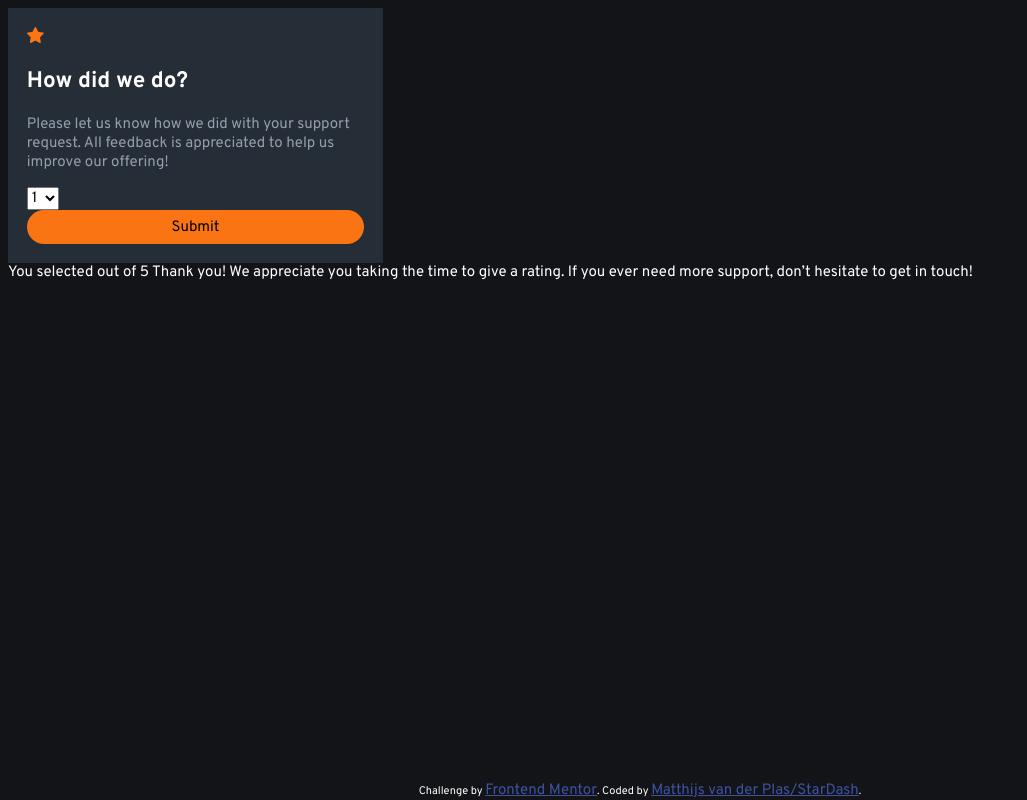
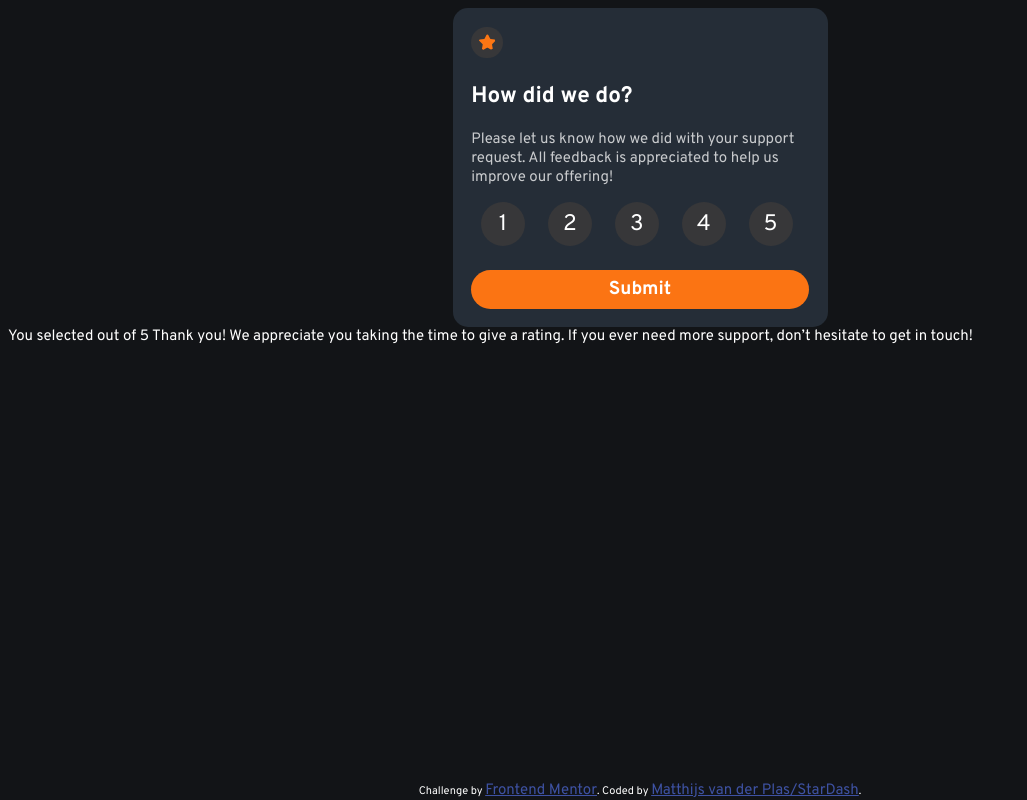
Before and after one commit to MatthijsvanderPlas/Interactive-rating, a plain HTML site: page index.html in a window 1280 px wide. Shown: the whole page, without its empty margins (0-1027 px from the left). Drawn offline with Linux system fonts and the light colour scheme.

Commit message:
Happy with the first "card/state"

```diff
--- a/index.html
+++ b/index.html
@@ -16,7 +16,8 @@
 </head>
 <body>
   <main class="container">
-    <img src="./images/icon-star.svg">
+    <section class="card">
+      <img class="img-star" src="./images/icon-star.svg" alt="star">
 
       <h2>How did we do?</h2>
 
@@ -25,16 +26,24 @@
         to help us improve our offering!
       </p>
       <form action="">
-      <select name="rating">
-        <option value="1">1</option>
-        <option value="2">2</option>
-        <option value="3">3</option>
-        <option value="4">4</option>
-        <option value="5">5</option>
-      </select>
+        <div class="row">
+          <div class="rating">
+            <input id="value1" type="radio" name="rating_select" />
+            <label for="value1">1</label>
+            <input id="value2" type="radio" name="rating_select" />
+            <label for="value2">2</label>
+            <input id="value3" type="radio" name="rating_select" />
+            <label for="value3">3</label>
+            <input id="value4" type="radio" name="rating_select" />
+            <label for="value4">4</label>
+            <input id="value5" type="radio" name="rating_select" />
+            <label for="value5">5</label>
+          </div>
+        </div>
 
         <input class="submit-btn" type="submit" value="Submit">
       </form>
+    </section>
   </main>
   <!-- Rating state end -->
 
--- a/style.css
+++ b/style.css
@@ -20,6 +20,7 @@
     --white: hsl(0, 0%, 100%);
     --lightGrey: hsl(217, 12%, 63%);
     --mediumGrey: hsl(216, 12%, 54%);
+    --darkGrey: hsl(240, 2%, 22%);
     --darkBlue: hsl(213, 19%, 18%);
     --veryDarkBlue: hsl(216, 12%, 8%);
 }
@@ -33,13 +34,27 @@ h2 {
     font-size: 1.5rem;
 }
 
-.container {
+p {
+    opacity: .75;
+}
+.container{
+    display: flex;
+    flex-direction: column;
+    align-items: center;
+    justify-content: space-around;
+}
+
+.row {
+    display: flex;
+    justify-content: space-evenly;
+}
+
+.card {
     width: 375px;
     background-color: var(--darkBlue);
     padding: 1.25rem;
-}
-.container p {
-    color: var(--lightGrey)
+    border-radius: 1rem;
+
 }
 
 .submit-btn {
@@ -53,4 +68,64 @@ h2 {
     border-radius: 100px;
     padding: .5rem;
     pointer-events: all;
+    color: var(--white);
+    font-weight: 700;
+    text-align: center;
+    font-size: 1.25rem;
 }
+
+.submit-btn:hover,
+.submit-btn:active {
+    background-color: var(--white);
+    color: var(--orange)
+}
+
+.img-star {
+    background-color: var(--darkGrey);
+    padding: .5em;
+    border-radius: 5rem;
+}
+.rating {
+    display: inline-block;
+    height: 4.5rem;
+    width: 100%;
+    margin: 0 auto;
+    border: none;
+    overflow: hidden;
+    background-color: var(--darkBlue);
+}
+
+.rating::-moz-focus-inner {
+    border: 0;
+}
+
+.rating:focus {
+    outline: none;
+}
+
+.rating label {
+    position: relative;
+    width: 13%;
+    text-align: center;
+    display: inline-block;
+    font-size: 1.5rem;
+    color: var(--white);
+    padding: 0.5rem .5rem;
+    margin: 0 auto;
+    margin-right: .65rem;
+    margin-left: .65rem;
+    background-color: var(--darkGrey);
+    border-radius: 100px;
+}
+
+.rating [type="radio"]:checked + label{
+    background-color: var(--lightGrey);
+}
+
+.rating [type="radio"]:hover + label {
+    background-color: var(--orange);
+}
+
+input[type="radio"] {
+    display: none;
+  }
```
Lines whose indentation alone changed are shown as unchanged.
